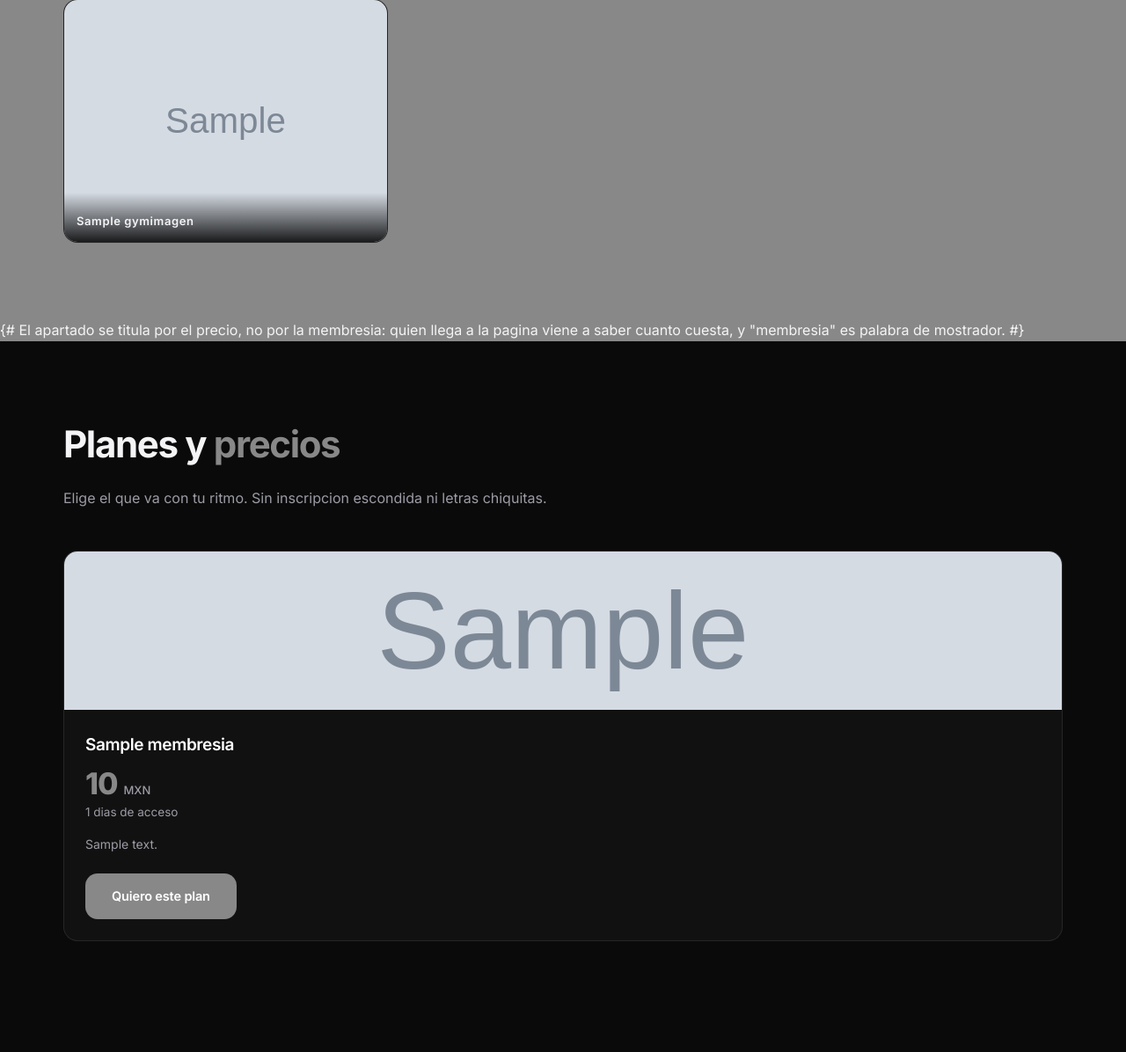
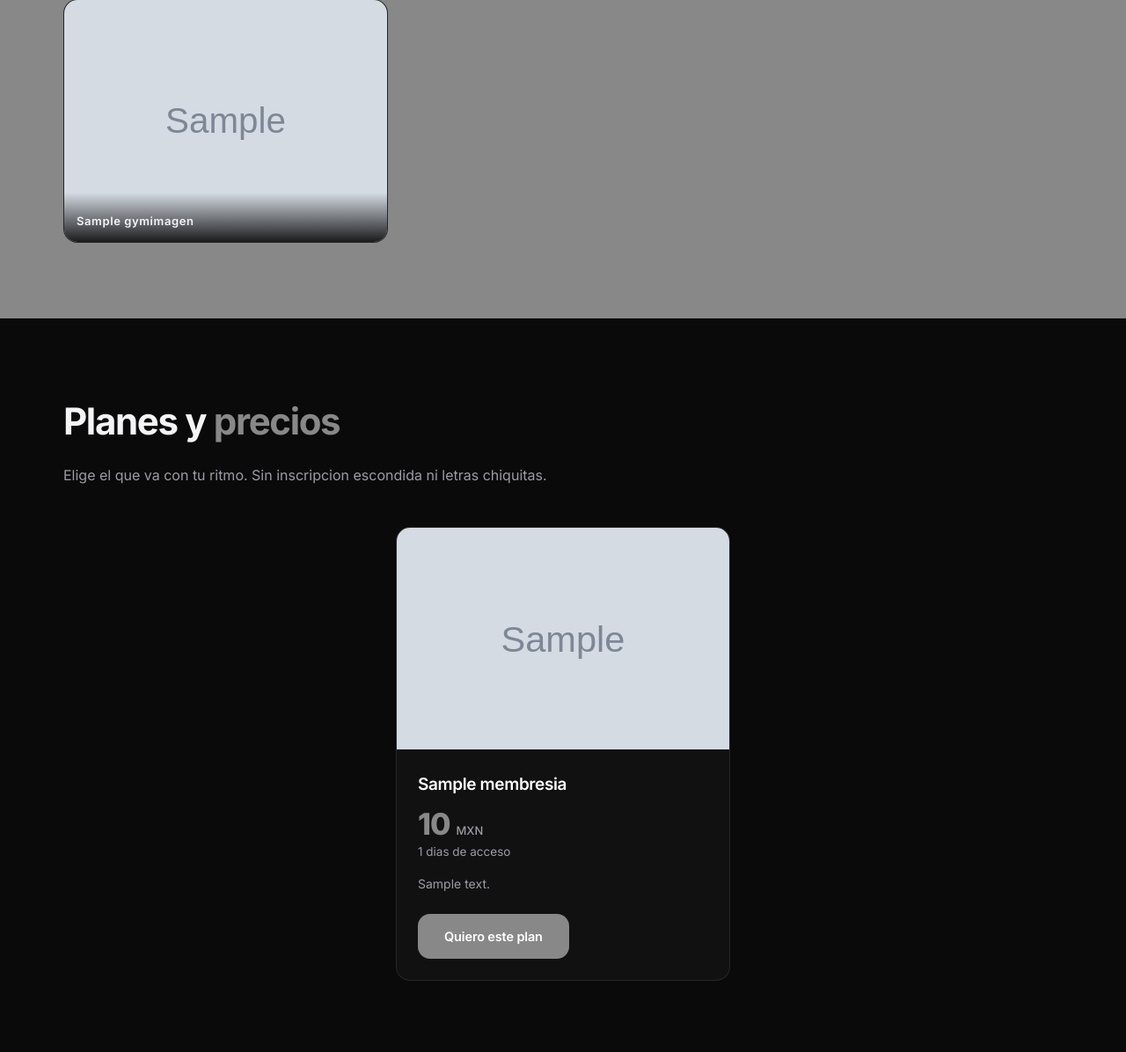
Before and after one commit to Sebas246-droid/django_gym, a Django app: a page that uses templates/core/landing.html in a window 1280 px wide. Shown: the part 975-2171 px from the top of the page at 88% size. Run offline with Django 5.2, Linux system fonts and the light colour scheme; tables that the repository leaves empty hold one stand-in row (values such as "Sample post"); grey boxes marked "Sample" are stand-in pictures.

Commit message:
Que los precios se vean bien con una, dos o tres membresias
Las tarjetas se estiraban a lo ancho de la pagina cuando habia menos de tres
y la foto quedaba en una franja larga; ahora tienen tope de ancho y van
centradas. La foto usa proporcion 3:2 en vez de alto fijo, y la membresia sin
foto pinta un bloque del mismo tamano para que la fila no se desalinee.

De paso, el comentario del apartado se salia impreso en la pagina: {# #} de
varias lineas no es comentario en Django. Queda una prueba que lo vigila.

Co-Authored-By: Claude Opus 5 <noreply@anthropic.com>

```diff
--- a/static/css/sitio.css
+++ b/static/css/sitio.css
@@ -307,12 +307,21 @@ a { color: var(--acento); text-decoration: none; }
 
 /* --- Planes y precios --------------------------------------------------------- */
 
+/* Flex y no grid porque lo que hace falta es un tope de ancho: sin el, un
+   gimnasio con una o dos membresias sacaba tarjetas de ancho completo y la
+   foto se estiraba en una franja larguisima. Con el tope, tres llenan la fila
+   justa y una o dos quedan del mismo tamano, centradas.
+   (Con grid no sale: auto-fit cuenta las columnas por el maximo del minmax,
+   asi que tres tarjetas se partian en 2 + 1.) */
 .membresias {
-  display: grid;
-  grid-template-columns: repeat(auto-fit, minmax(280px, 1fr));
+  display: flex;
+  flex-wrap: wrap;
+  justify-content: center;
   gap: 20px;
 }
 .membresia {
+  flex: 1 1 280px;
+  max-width: 380px;
   background: rgba(255, 255, 255, .03);
   border: 1px solid rgba(255, 255, 255, .09);
   border-radius: 16px;
@@ -322,7 +331,23 @@ a { color: var(--acento); text-decoration: none; }
   transition: transform .18s ease, border-color .18s ease;
 }
 .membresia:hover { transform: translateY(-3px); border-color: rgba(var(--acento-rgb), .55); }
-.membresia img { width: 100%; height: 180px; object-fit: cover; }
+/* Proporcion fija en vez de alto fijo: la foto se recorta igual de bien suba
+   la que suba el gimnasio, y no queda de franja. */
+.membresia img,
+.membresia .sin-foto { width: 100%; aspect-ratio: 3 / 2; object-fit: cover; }
+/* La tarjeta sin foto conserva el mismo bloque de arriba, si no la fila queda
+   desalineada: una tarjeta empezando con imagen y la de al lado con texto. */
+.membresia .sin-foto {
+  display: flex;
+  align-items: center;
+  justify-content: center;
+  background:
+    linear-gradient(140deg, rgba(var(--acento-rgb), .22), rgba(255, 255, 255, .02));
+  color: rgba(255, 255, 255, .5);
+  font-size: 54px;
+  font-weight: 800;
+  letter-spacing: -.04em;
+}
 /* El cuerpo crece para que el boton quede al ras aunque las tarjetas tengan
    descripciones de distinto largo. */
 .membresia .cuerpo { padding: 24px; display: flex; flex-direction: column; flex: 1; }
--- a/templates/core/landing.html
+++ b/templates/core/landing.html
@@ -118,8 +118,10 @@
 {% endif %}
 
 {% if membresias %}
-{# El apartado se titula por el precio, no por la membresia: quien llega a la
-   pagina viene a saber cuanto cuesta, y "membresia" es palabra de mostrador. #}
+{% comment %}
+El apartado se titula por el precio, no por la membresia: quien llega a la
+pagina viene a saber cuanto cuesta, y "membresia" es palabra de mostrador.
+{% endcomment %}
 <section class="seccion seccion-oscura" id="precios">
   <div class="envoltura">
     <h2>Planes y <span>precios</span></h2>
@@ -130,6 +132,8 @@
         <article class="membresia">
           {% if m.foto %}
             <img src="{{ m.foto.url }}" alt="{{ m.nombre }}" loading="lazy">
+          {% else %}
+            <div class="sin-foto" aria-hidden="true">{{ m.nombre|first|upper }}</div>
           {% endif %}
           <div class="cuerpo">
             <h3>{{ m.nombre }}</h3>
```
Also changed, not shown: clientes/tests.py (+10 -0 lines).
